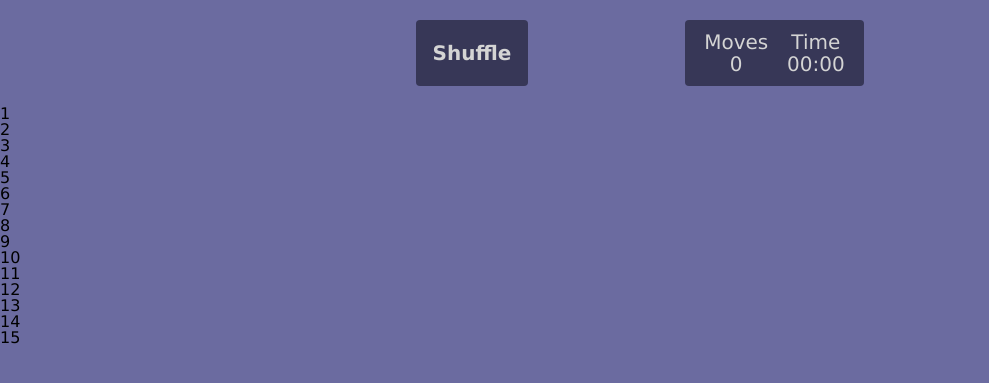
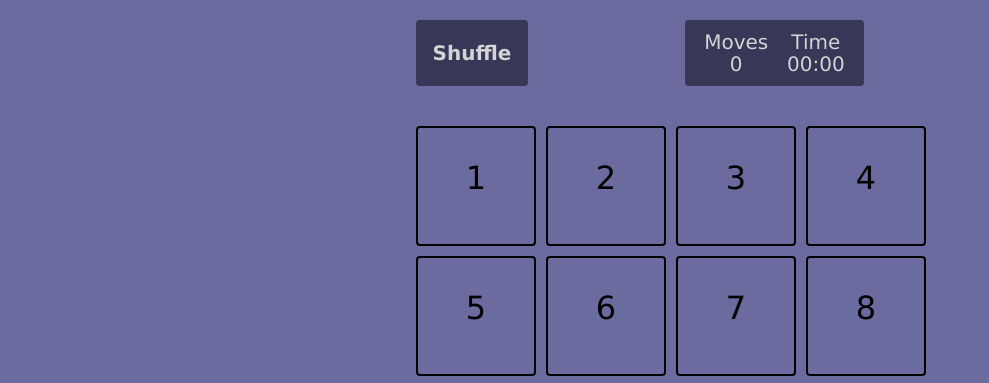
Before and after one commit to JaianaButler/FifteenPuzzleGame, a plain HTML site: page index.html in a window 1280 px wide. Shown: the top 383 px of the page, without its empty margins (0-989 px from the left). Drawn offline with Linux system fonts and the light colour scheme.

Commit message:
Added puzzle style

```diff
--- a/styles/style.scss
+++ b/styles/style.scss
@@ -66,4 +66,29 @@ body {
             }
         }
     }
+
+    #puzzle {
+        position: relative;
+        width: 35%;
+        font-size: 32px;
+        margin: 40px auto;
+    }
+
+    #puzzle div {
+
+    }
+
+    .empty {
+        background: transparent;
+    }
+
+    .puzzle-piece{
+        border: 2px solid black;
+        height: 120px;
+        width: 120px;
+        border-radius: 4px;
+        line-height: 100px;
+        position: absolute;
+        text-align: center;
+    }
 }
```
Also changed, not shown: styles/style.css, 1 other file.
